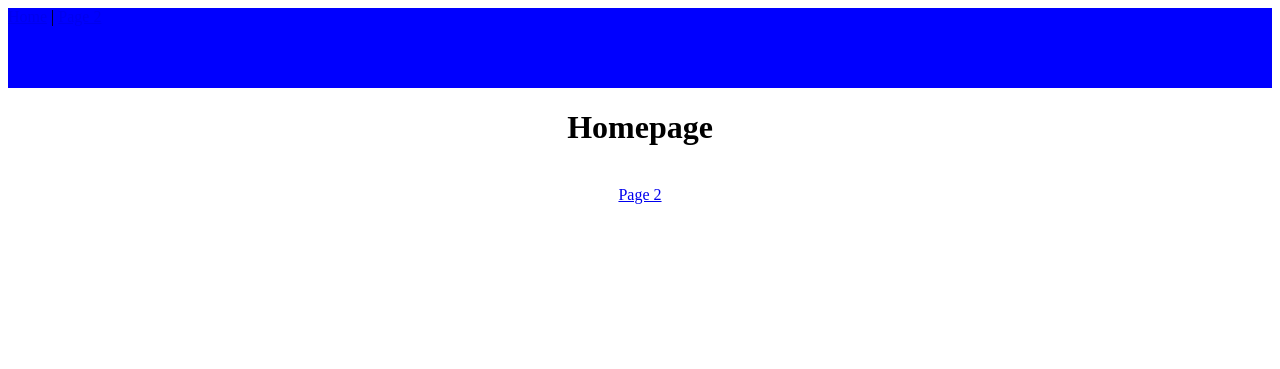
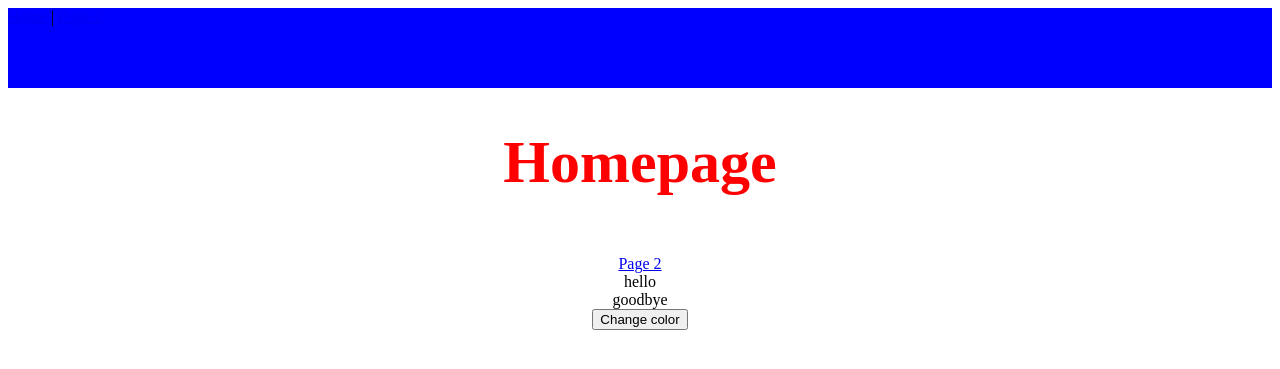
Before and after one commit to trabnett/django-hello-world, a Django app: page / in a window 1280 px wide. Shown: the top 369 px of the page. Run offline with Django 3.2, Linux system fonts and the light colour scheme.

Commit message:
added javascript and css

```diff
--- a/helloworld_project/settings.py
+++ b/helloworld_project/settings.py
@@ -119,3 +119,7 @@ USE_TZ = True
 # https://docs.djangoproject.com/en/2.2/howto/static-files/
 
 STATIC_URL = '/static/'
+
+STATICFILES_DIRS = [
+    os.path.join(BASE_DIR, 'static'),
+]
--- a/pages/views.py
+++ b/pages/views.py
@@ -4,12 +4,42 @@ from django.shortcuts import render
 from django.http import HttpResponse
 from django.views.generic import TemplateView
 
+import random
+
+# import pdb; pdb.set_trace()
+
 
 class HomePageView(TemplateView):
     template_name = 'hello.html'
 
+    def get_context_data(self, **kwargs):
+        context = super(HomePageView, self).get_context_data(**kwargs)
+        context['hello'] = "hello"
+        context['goodbye'] = 'goodbye'
+        return context
+
 class Page2PageView(TemplateView):
     template_name = 'page2.html'
+
+    def get_context_data(self, **kwargs):
+        context = super(Page2PageView, self).get_context_data(**kwargs)
+        array = [
+            "The greatest glory in living lies not in never falling, but in rising every time we fall.",
+            "The way to get started is to quit talking and begin doing.",
+            "Your time is limited, so don't waste it living someone else's life. Don't be trapped by dogma – which is living with the results of other people's thinking.",
+            "If life were predictable it would cease to be life, and be without flavor.",
+            "If you look at what you have in life, you'll always have more. If you look at what you don't have in life, you'll never have enough.",
+            "If you set your goals ridiculously high and it's a failure, you will fail above everyone else's success.",
+            "Life is what happens when you're busy making other plans.",
+            "Spread love everywhere you go. Let no one ever come to you without leaving happier.",
+            "When you reach the end of your rope, tie a knot in it and hang on.",
+            "Always remember that you are absolutely unique. Just like everyone else.",
+            "The future belongs to those who believe in the beauty of their dreams.",
+            "Tell me and I forget. Teach me and I remember. Involve me and I learn."
+        ]
+        num = random.randint(0,12)
+        context['quote'] = array[num]
+        return context
 
 # def homePageView(request):
 #     x = "hi everyone out there".split()
--- /dev/null
+++ b/static/css/style.css
@@ -0,0 +1,4 @@
+.tim {
+    color: red;
+    font-size: 60px;
+}
--- /dev/null
+++ b/static/js/javascript.js
@@ -0,0 +1,7 @@
+
+function changeColor(){
+    colors = ['red', 'blue', 'green', 'yellow', 'black']
+    x = Math.floor(Math.random() * 5) + 1
+    button = document.getElementById('button')
+    button.style.backgroundColor = colors[x];
+   }
--- a/templates/base.html
+++ b/templates/base.html
@@ -1,6 +1,14 @@
-<header style="background-color: blue;height: 5em;">
-    <a href="{% url 'hello' %}">Home</a> | <a href="{% url 'page2' %}">Page 2</a>
-</header>
+<!DOCTYPE html>
+<html lang="en">
+    <head>
+        {% load staticfiles %}
+        <script type="text/javascript" language="Javascript" src="{% static 'js/javascript.js' %}"></script>
+        <link rel="stylesheet" type="text/css" href="{% static 'css/style.css' %}"/>
+    </head>
+    <header style="background-color: blue;height: 5em;">
+        <a href="{% url 'hello' %}">Home</a> | <a href="{% url 'page2' %}">Page 2</a>
+    </header>
 
-{% block content %}
-{% endblock %}
+    {% block content %}
+    {% endblock %}
+</html>
--- a/templates/hello.html
+++ b/templates/hello.html
@@ -2,8 +2,13 @@
 
 {% block content %}
 <div style="text-align: center;">
-    <h1>Homepage</h1>
+    <h1 class="tim">Homepage</h1>
     <br>
     <a href="/page2">Page 2</a>
+    <br>
+    {{ hello }}<br>
+    {{ goodbye }}<br>
+    <button id="button" onclick="changeColor()">Change color</button>
 </div>
+
 {% endblock content %}
--- a/templates/page2.html
+++ b/templates/page2.html
@@ -7,7 +7,7 @@
     <ol style="list-style-position: inside;">
         <li>link to homepage <a href="/">homepage</a></li>
         <li>use the letter z in a word: Zipper</li>
-        <li>use and ordered list</li>
+        <li>Gives a famous quote, like this one: <br>{{ quote }}</li>
     </ol>
 </div>
 {% endblock content %}
```
